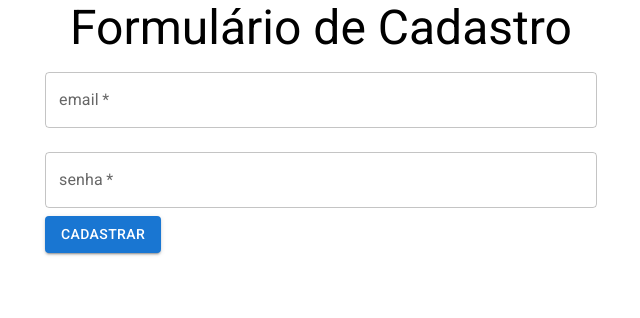
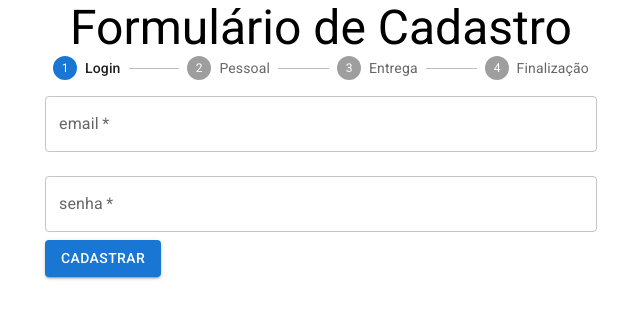
Before and after one commit to dev-douglas-oliveira/ReactFunctionComponents, a React (Create React App) app in the folder functions-components/: page / in a window 1280 px wide. Shown: the top 318 px of the page, without its empty margins (319-959 px from the left). Built offline with nearby package versions, Linux system fonts and the light colour scheme; the HTML template or start-up script is replaced by a standard one.

Commit message:
usando Stepper do material UI

```diff
--- a/functions-components/src/components/FormularioCadastro/FormularioCadastro.jsx
+++ b/functions-components/src/components/FormularioCadastro/FormularioCadastro.jsx
@@ -2,19 +2,23 @@ import React, { Fragment, useEffect, useState } from "react";
 import DadosPessoais from "./DadosPessoais";
 import DadosUsuario from "./DadosUsuario";
 import DadosEntrega from "./DadosEntrega";
+import { Step, StepLabel, Stepper, Typography } from "@mui/material";
 
 export default function FormularioCadastro({ aoEnviar, validarCPF }) {
     const [etapaAtual, setEtapaAtual] = useState(0);
     const [dadosColetados, setDados] = useState({});
 
     useEffect(() => {
-        console.log(dadosColetados);
+        if (etapaAtual === formularios.length - 1) {
+            aoEnviar(dadosColetados);
+        }
     });
 
     const formularios = [
         <DadosUsuario aoEnviar={coletarDados} />,
         <DadosPessoais aoEnviar={coletarDados} validarCPF={validarCPF} />,
         <DadosEntrega aoEnviar={coletarDados} />,
+        <Typography variant="h5">Cadastro efetuado com sucesso </Typography>,
     ];
 
     //FUNÇÃO PARA COLETAR DADOS
@@ -28,5 +32,23 @@ export default function FormularioCadastro({ aoEnviar, validarCPF }) {
         setEtapaAtual(etapaAtual + 1);
     }
 
-    return <Fragment>{formularios[etapaAtual]}</Fragment>;
+    return (
+        <Fragment>
+            <Stepper activeStep={etapaAtual}>
+                <Step>
+                    <StepLabel>Login</StepLabel>
+                </Step>
+                <Step>
+                    <StepLabel>Pessoal</StepLabel>
+                </Step>
+                <Step>
+                    <StepLabel>Entrega</StepLabel>
+                </Step>
+                <Step>
+                    <StepLabel>Finalização</StepLabel>
+                </Step>
+            </Stepper>
+            {formularios[etapaAtual]}
+        </Fragment>
+    );
 }
```
